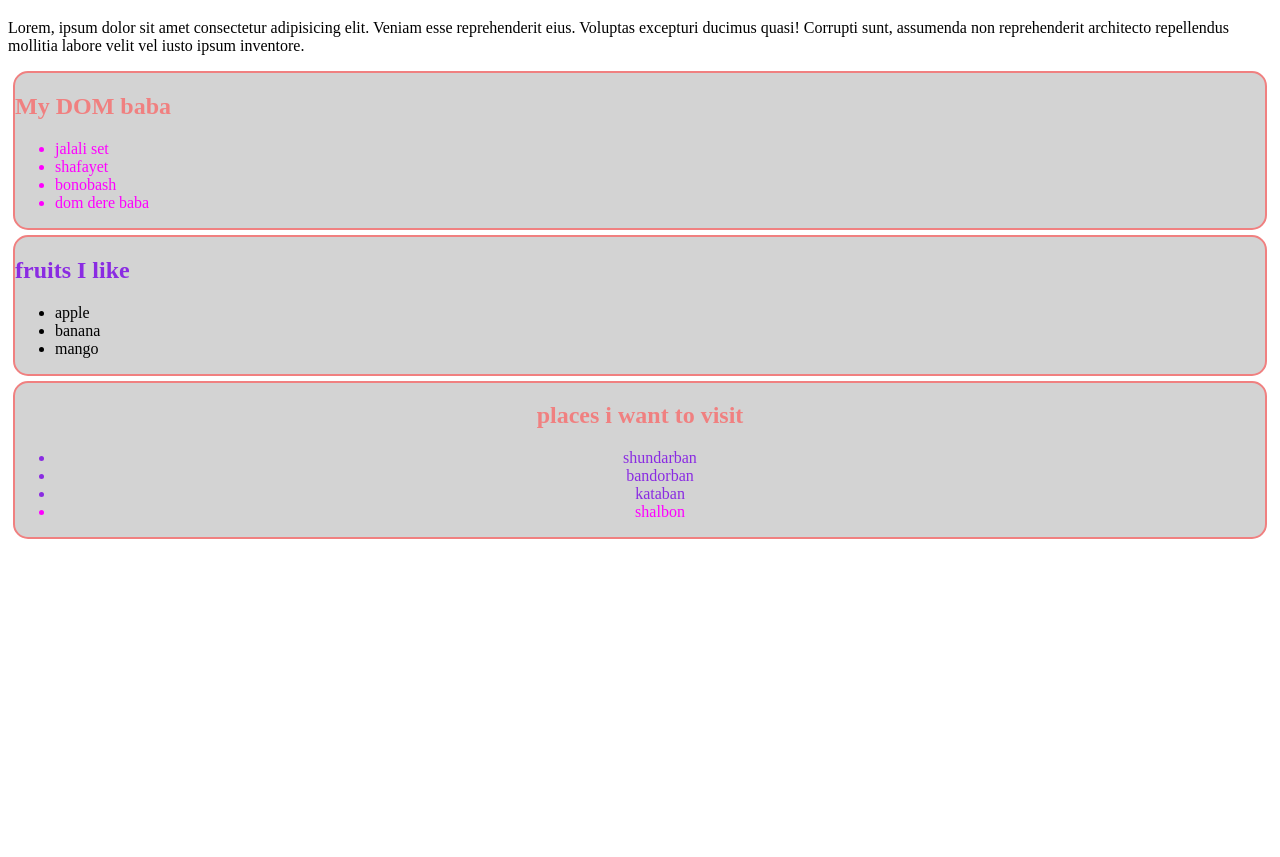
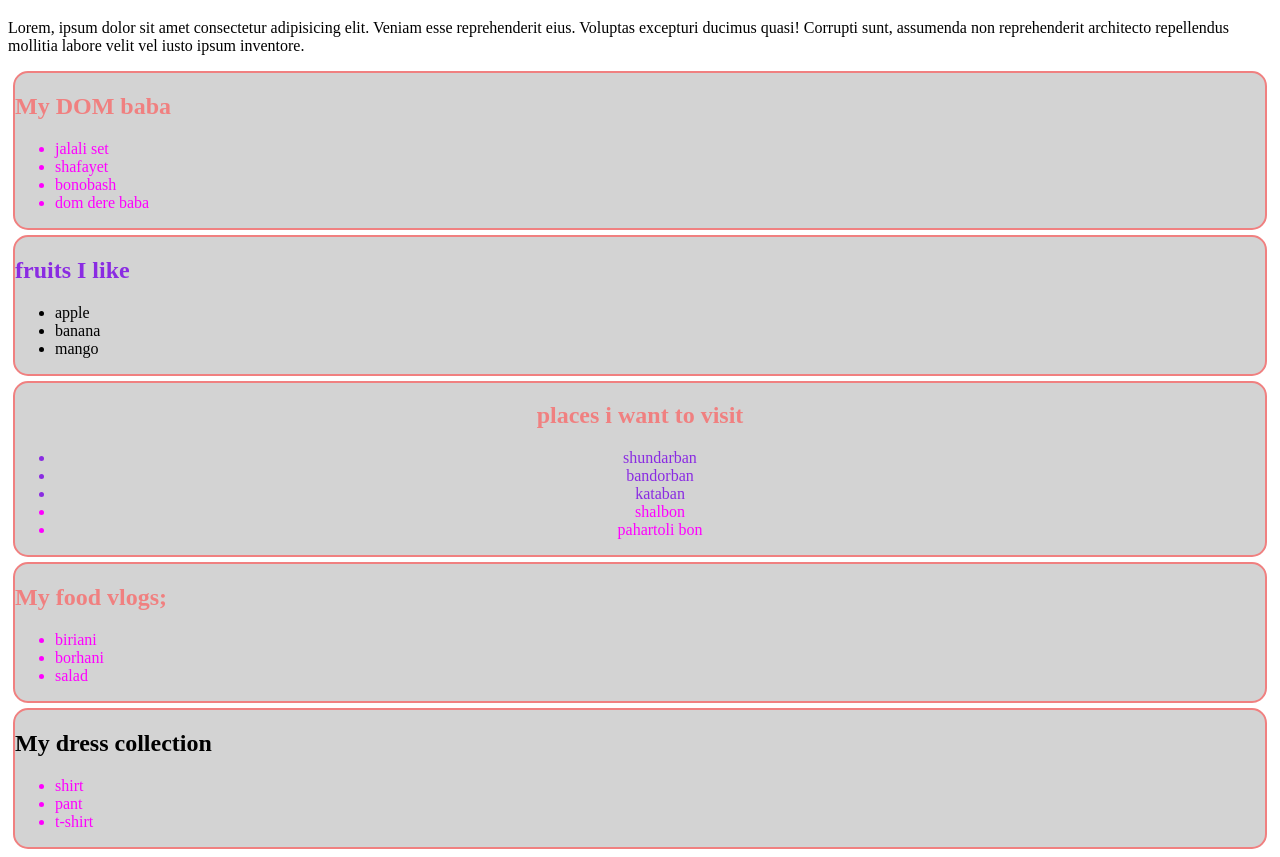
Before and after one commit to mehedirabby/tour-of-DOM, a plain HTML site: page index.html in a window 1280 px wide. Shown: the part 61-918 px from the top of the page. Before the commit the page ends 800 px from the top, so only its background shows below. Drawn offline with Linux system fonts and the light colour scheme.

Commit message:
another-one

```diff
--- a/index.html
+++ b/index.html
@@ -29,7 +29,7 @@
     <h1>Welcome To My DOM</h1>
     <p>Lorem, ipsum dolor sit amet consectetur adipisicing elit. Veniam esse reprehenderit eius. Voluptas excepturi ducimus quasi! Corrupti sunt, assumenda non reprehenderit architecto repellendus mollitia labore velit vel iusto ipsum inventore.</p>
 </header>
-<main>
+<main id="main-container">
    <section>
     <h1>My DOM baba</h1>
     <ul>
@@ -49,7 +49,7 @@
     </section>
     <section id="places-container" class="large-text">
         <h1 id="place-title" class="another-thiing something-added wonderful-class">places i want to visit</h1>
-        <ul>
+        <ul id="places-list">
             <li class="important-places">shundarban</li>
             <li class="important-places">bandorban</li>
             <li class="important-places">kataban</li>
@@ -58,7 +58,9 @@
     </section>
 </main>
 <script src="js/dom.js"></script>
+<script src="js/append.js"></script>
 <script src="js/styleInjs.js"></script>
+
 <script>
    const liConection = document.getElementsByTagName('li');
 //    console.log(liConection);
--- /dev/null
+++ b/js/append.js
@@ -0,0 +1,52 @@
+
+//where to add
+const placesList = document.getElementById('places-list')
+//what to add
+const li = document.createElement('li')
+li.innerText = 'pahartoli bon'
+//added child
+placesList.appendChild(li)
+
+
+const mainContainer = document.getElementById('main-container');
+
+
+
+const section = document.createElement('section');
+const h1 = document.createElement('h1');
+h1.innerText = 'My food vlogs;';
+section.appendChild(h1);
+
+const ul = document.createElement('ul');
+const li1 = document.createElement('li');
+li1.innerText = 'biriani';
+ul.appendChild(li1)
+
+const li2 = document.createElement('li');
+li2.innerText = 'borhani';
+ul.appendChild(li2)
+
+
+const li3 = document.createElement('li');
+li3.innerText = 'salad';
+ul.appendChild(li3);
+section.appendChild(ul)
+
+
+mainContainer.appendChild(section)
+
+
+//-----------------------------------------------------------------
+const sectionAdress = document.createElement('section');
+sectionAdress.innerHTML = `
+            <h2>My dress collection</h2>
+            <ul>
+                <li>shirt</Li>
+                <li>pant</Li>
+                <li>t-shirt</Li>
+            </ul>
+
+
+`
+
+mainContainer.appendChild(sectionAdress);
```
